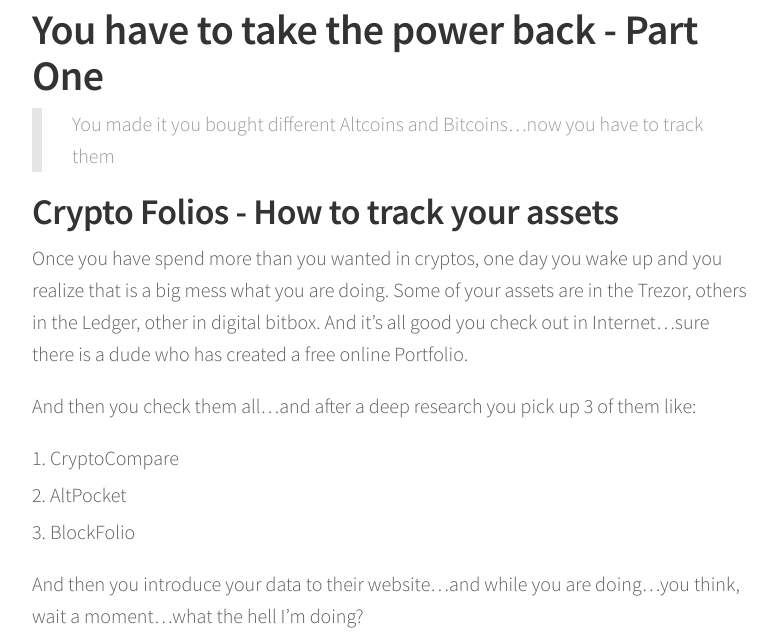
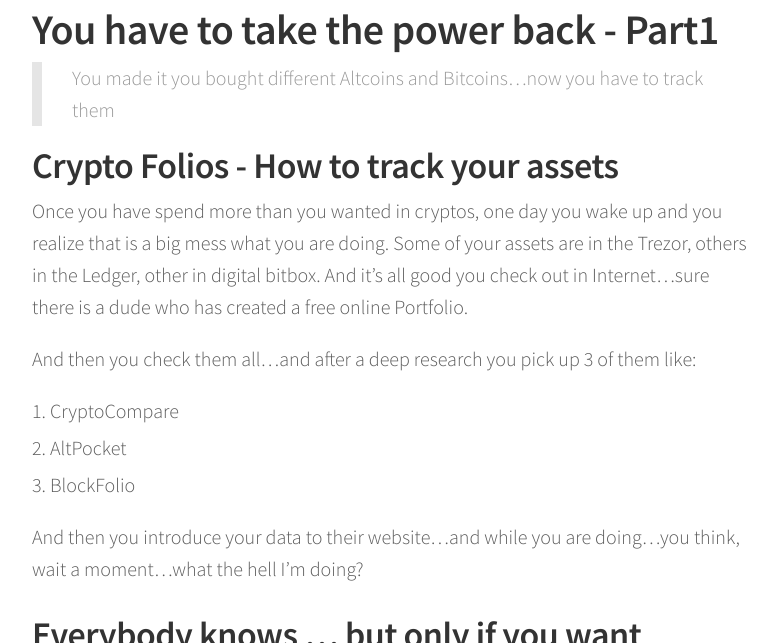
Before and after one commit to bernatferragut/FutureWeb-blog, a Jekyll site: the page built from _posts/03-03-18-FW-CryptoWallet Part One.md, in a window 1280 px wide and 900 px high, scrolled down 579 px, cut to the strip 257-900 px from the top of the window. Shown: the whole strip, without its empty margins (248-1025 px from the left). Built offline with Jekyll 4.4.1, drawn with Linux system fonts in a browser that asks for light colours; nearby versions of some CDN libraries; comment, search, counter and statistics services are not loaded.

Commit message:
Update 03-03-18-FW-CryptoWallet Part One.md
new image cropped

```diff
--- a/_posts/03-03-18-FW-CryptoWallet Part One.md
+++ b/_posts/03-03-18-FW-CryptoWallet Part One.md
@@ -8,9 +8,9 @@
 share: true
 ---
 
-<img width="1280" alt="cryptov2" src="https://user-images.githubusercontent.com/17754060/36936350-4c4730de-1ed2-11e8-85e0-9bc2eb4057c0.png">
+<img width="1280" alt="cryptov2" src="https://user-images.githubusercontent.com/17754060/36936396-062eb30a-1ed3-11e8-8a86-f4af3a0c4add.png">
 
-# You have to take the power back - Part One
+# You have to take the power back - Part1
 
 > You made it you bought different Altcoins and Bitcoins...now you have to track them
 
```
